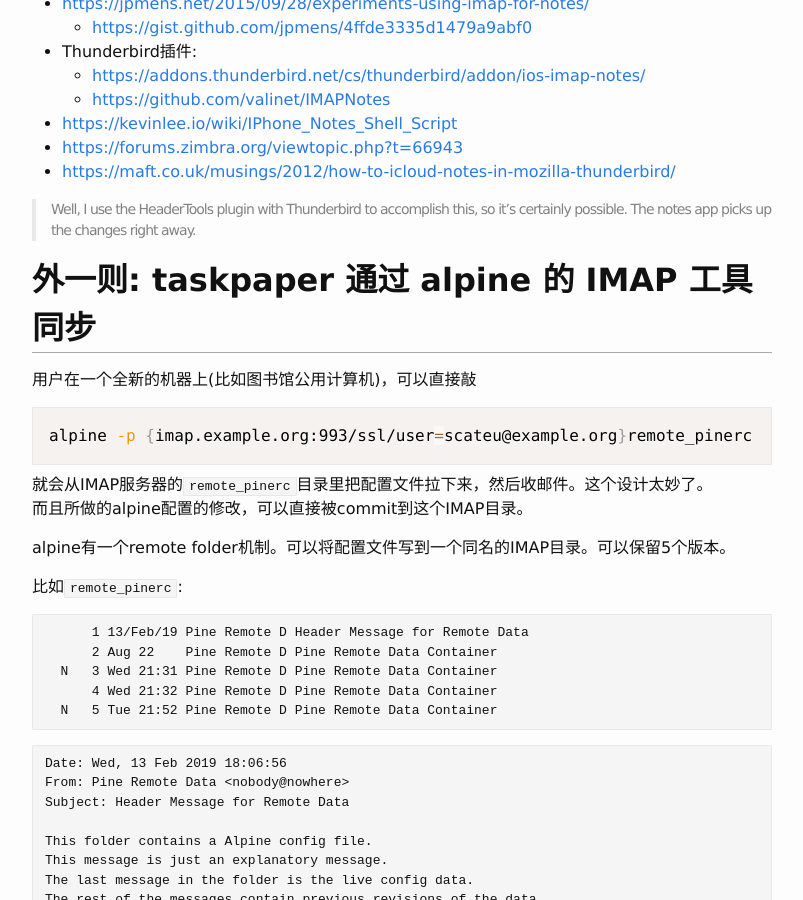
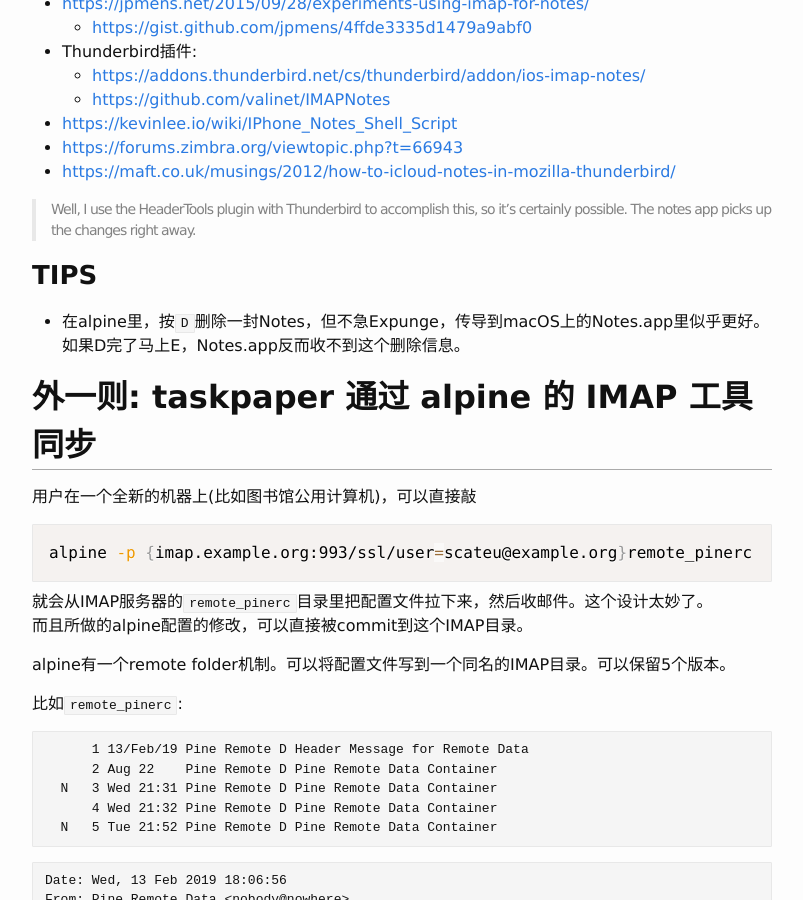
Before and after one commit to scateu/scateu.github.io, a Jekyll site: the page built from _posts/2023-08-29-imap-notes.md, in a window 1280 px wide and 900 px high, scrolled down 2254 px. Shown: the whole window, without its empty margins (238-1041 px from the left). Built offline with Jekyll 4.4.1, drawn with Linux system fonts in a browser that asks for light colours; nearby versions of some CDN libraries; comment, search, counter and statistics services are not loaded.

Commit message:
2023-08-29-imap-notes.md

```diff
--- a/_posts/2023-08-29-imap-notes.md
+++ b/_posts/2023-08-29-imap-notes.md
@@ -108,6 +108,11 @@
 
 > Well, I use the HeaderTools plugin with Thunderbird to accomplish this, so it's certainly possible. The notes app picks up the changes right away.
 
+
+### TIPS
+
+ - 在alpine里，按`D`删除一封Notes，但不急Expunge，传导到macOS上的Notes.app里似乎更好。如果D完了马上E，Notes.app反而收不到这个删除信息。
+
 ## 外一则: taskpaper 通过 alpine 的 IMAP 工具同步
 
 用户在一个全新的机器上(比如图书馆公用计算机)，可以直接敲
```
